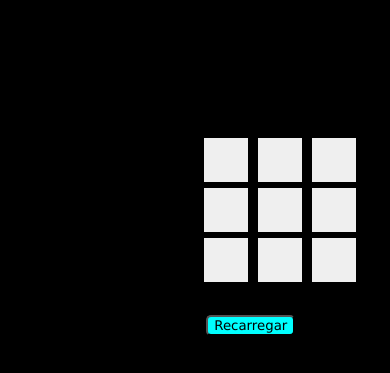
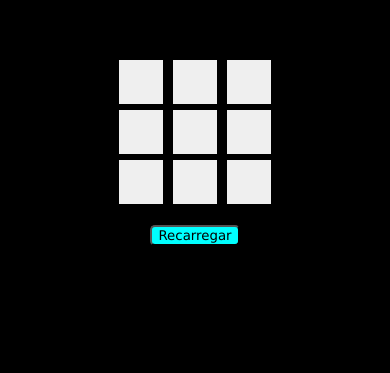
Before and after one commit to ViniciusFalcao/Jogo-da-velha, a plain HTML site: page index.html in a window 390 px wide. Shown: the part 161-534 px from the top of the page. Drawn offline with Linux system fonts and the light colour scheme.

Commit message:
tornando responsivo

```diff
--- a/css/style.css
+++ b/css/style.css
@@ -1,17 +1,12 @@
 body{background-color:black;}
 #div1{
-
-    position: relative;
-    left: 50%;
-    top: 270px;
-    width: 170px;
+    width: 940px;
+    margin: 0px auto;
     text-align: center;
+    margin-top: 200px;
 
 }
 #botao_recarregar{
-    position: relative;
-    left: 53%;
-    top: 300px;
     border-radius: 5px;
     color:black;
     background-color: aqua;
@@ -20,7 +15,11 @@ body{background-color:black;}
 
 }
 
-
 .botao-style{
     height: 50px;width: 50px;text-align: center;border: solid;
 }
+@media screen and (max-width:480px) {
+    #div1{
+        width: auto;
+    }
+}
--- a/index.html
+++ b/index.html
@@ -20,10 +20,11 @@
    <br>
    <button onclick="click7()" id="7botao" class="botao-style" ></button>
    <button onclick="click8()" id="8botao" class="botao-style" ></button>
-   <button onclick="click9()" id="9botao" class="botao-style" ></button>
+   <button onclick="click9()" id="9botao" class="botao-style" ></button> <br><br>
+   <button id="botao_recarregar" onclick="recarregar()">Recarregar</button>
     </div>
 
-    <button id="botao_recarregar" onclick="recarregar()">Recarregar</button>
+
 
 
 
```
